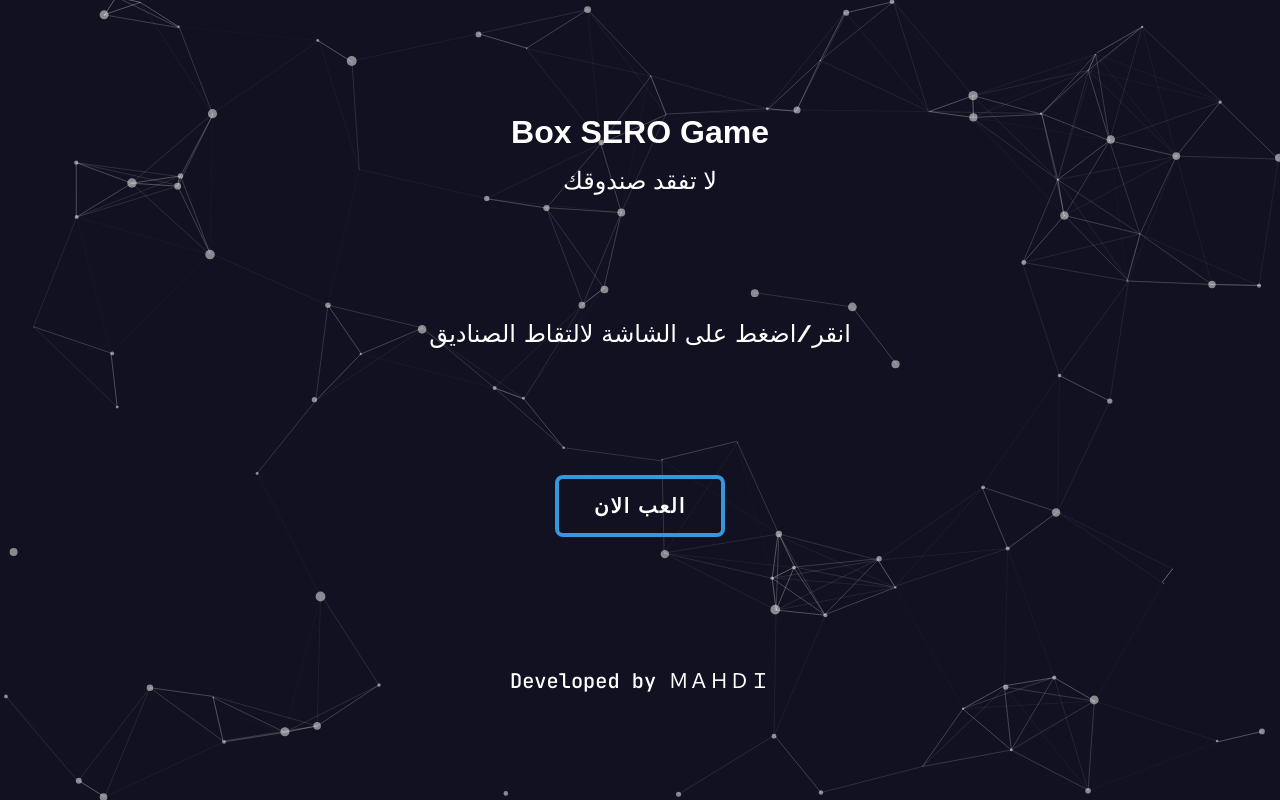
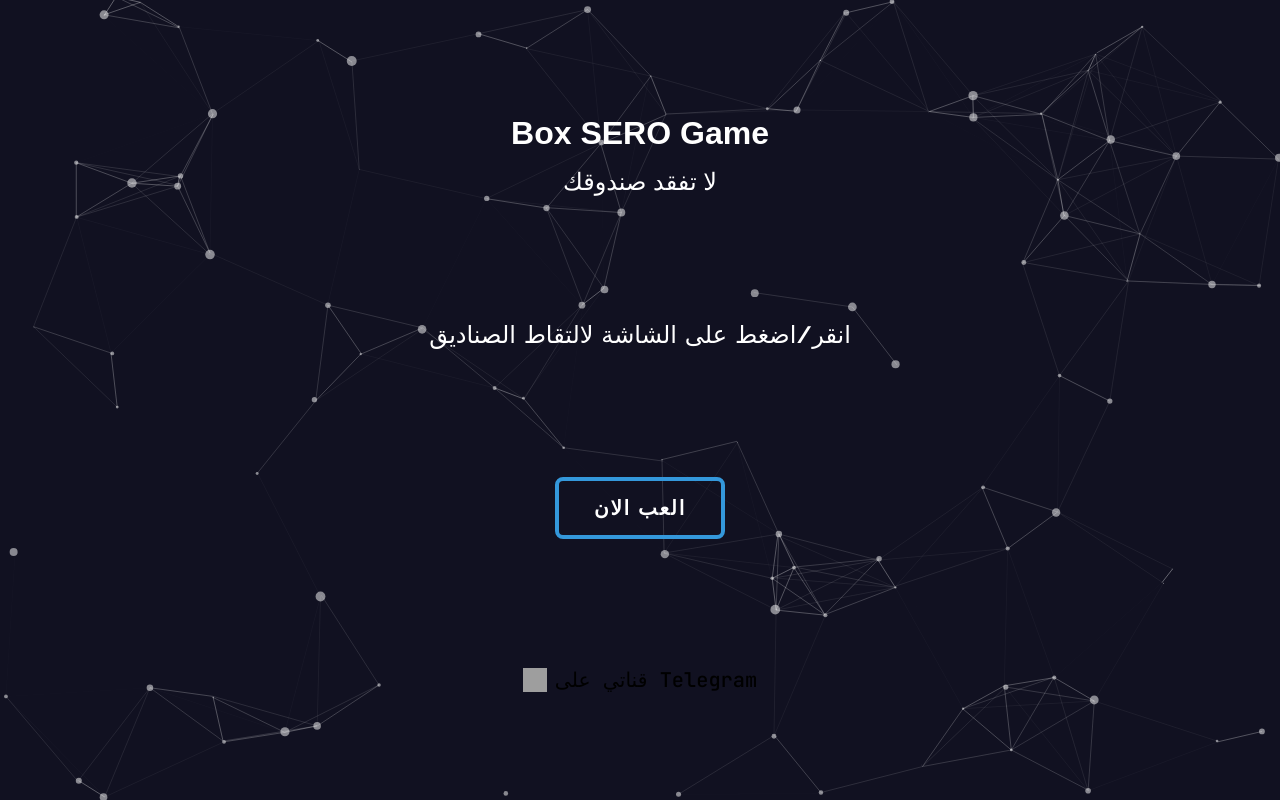
Before and after one commit to ssoo224/BoxGame, a plain HTML site: page index.html in a window 1280 px wide. Drawn offline with nearby package versions, Linux system fonts and the light colour scheme; grey boxes are pictures that could not be loaded; a web font is replaced by a local one.

Commit message:
Update index.html

```diff
--- a/index.html
+++ b/index.html
@@ -40,7 +40,12 @@
         </div>
         <p class="description">انقر/اضغط على الشاشة لالتقاط الصناديق</p>
         <button class="try-now">العب الان</button>
-        <p class="developed">Developed by ＭＡＨＤＩ </p>
+        <p class="developed">
+            <a href="https://t.me/Scorpion_scorp" target="_blank" style="display: flex; align-items: center; color: #000; text-decoration: none;">
+                <img src="https://upload.wikimedia.org/wikipedia/commons/8/82/Telegram_logo.svg" alt="Telegram" style="width: 24px; height: 24px; margin-right: 8px;">
+                قناتي على Telegram
+            </a>
+        </p>
     </div>
 
     <audio src="sound.mp3" autoplay="false" loop></audio>
```
